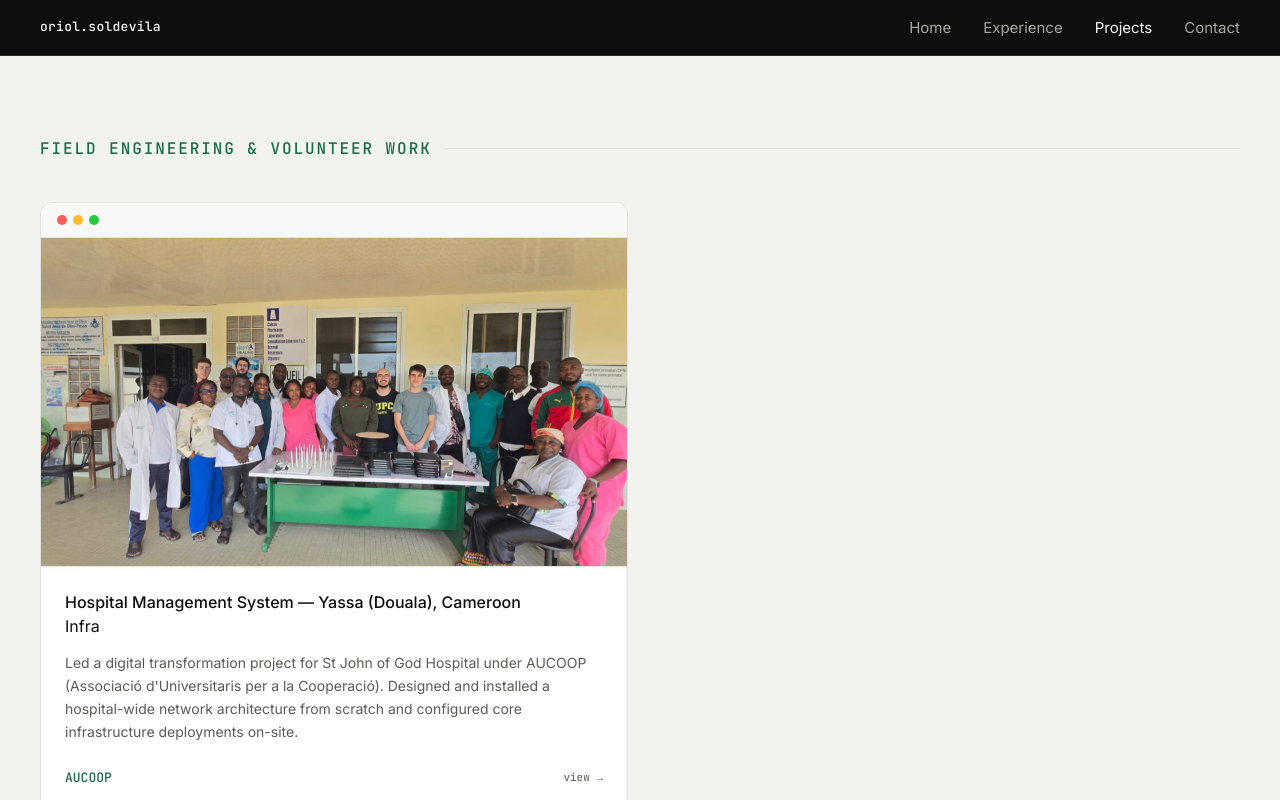
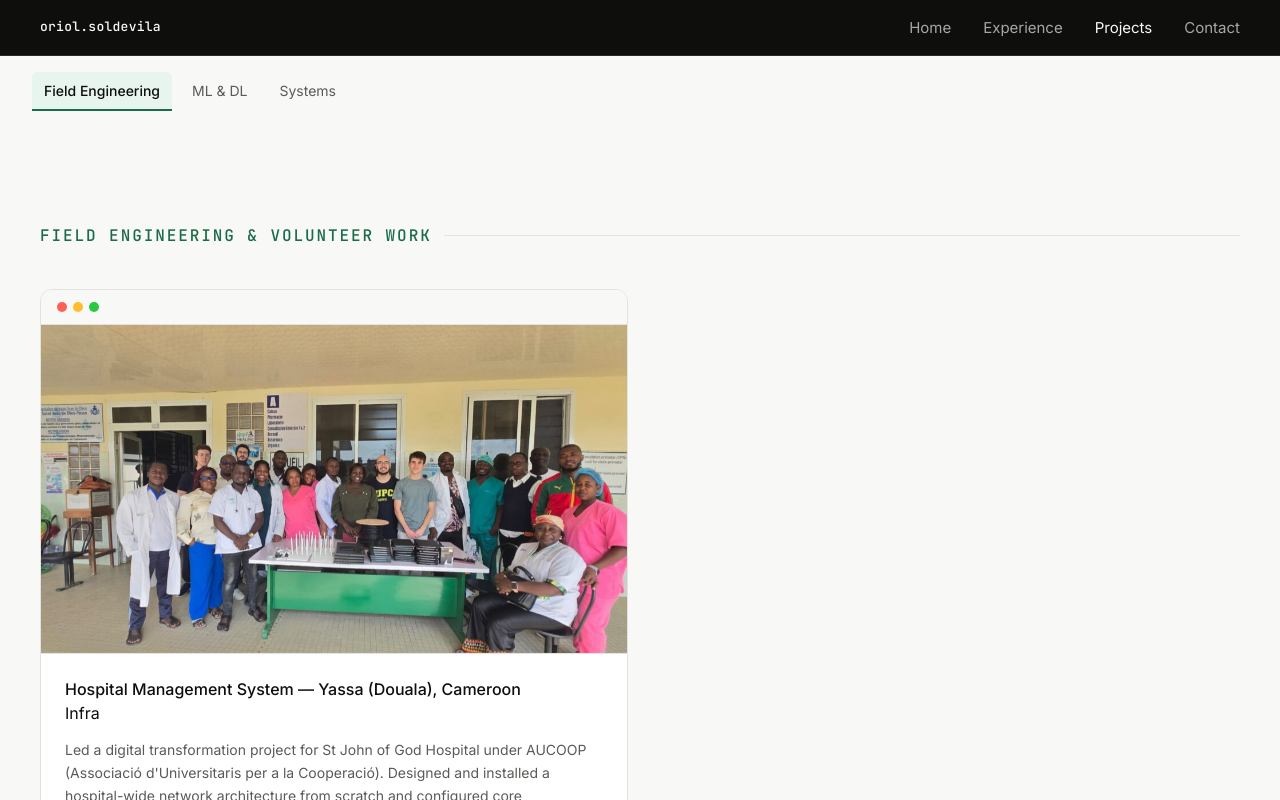
Before and after one commit to soldee/soldee.github.io, a React (Vite) app: page /projects in a window 1280 px wide. Shown: the top 800 px of the page. Built offline with nearby package versions, Linux system fonts and the light colour scheme.

Commit message:
added index to projects for easier navigation. Homogenized active tab colors

```diff
--- a/src/index.css
+++ b/src/index.css
@@ -169,9 +169,9 @@ nav {
 }
 
 .motto-eyebrow-btn.active {
-  background: var(--text);
-  color: var(--text-inv);
-  font-weight: 500;
+  background: var(--accent-light);
+  color: var(--accent);
+  font-weight: 1000;
 }
 
 .carousel-dots {
@@ -237,7 +237,7 @@ nav {
 .btn-ghost:hover { border-color: #555; color: var(--text-inv); }
 
 /* Main layout blocks */
-.section { padding: 80px 2.5rem; }
+.section { padding: 80px 2.5rem; background: '#F2F2EF'}
 .section-inner {
   max-width: 1200px;
   margin: 0 auto;
@@ -491,9 +491,82 @@ nav {
   box-shadow: 0 1px 4px rgba(0, 0, 0, 0.3);
 }
 
+.projects-index-fixed {
+  position: fixed;
+  top: 150px;
+  left: max(2rem, -600px);
+  width: 220px;
+  display: flex;
+  flex-direction: column;
+  gap: 8px;
+  z-index: 50;
+}
+
+.index-item {
+  background: none;
+  border: none;
+  text-align: left;
+  font-family: var(--sans);
+  font-size: 14px;
+  color: var(--text-sec);
+  cursor: pointer;
+  padding: 10px 12px;
+  border-left: 2px solid transparent;
+  border-radius: 0 6px 6px 0;
+  transition: all 0.2s ease;
+}
+
+.index-item:hover {
+  color: var(--text);
+  background: rgba(0, 0, 0, 0.03);
+}
+
+.index-item.active {
+  color: var(--text);
+  border-left-color: var(--accent); /* Uses your primary highlight color */
+  font-weight: 500;
+  background: var(--accent-light);
+}
+
+/* When the screen gets too small for a side menu, put it back in the normal flow at the top */
+@media (max-width: 1400px) {
+  .projects-index-fixed {
+    position: relative;
+    top: 0;
+    left: 0;
+    width: 100%;
+    flex-direction: row;
+    overflow-x: auto;
+    padding: 1rem 2rem;
+    margin-bottom: 1rem;
+    scrollbar-width: none;
+    -ms-overflow-style: none;
+  }
+
+  .projects-index-fixed::-webkit-scrollbar {
+    display: none;
+  }
+
+  .index-header {
+    display: none;
+  }
+
+  .index-item {
+    border-left: none;
+    border-bottom: 2px solid transparent;
+    border-radius: 6px 6px 0 0;
+    white-space: nowrap;
+  }
+
+  .index-item.active {
+    border-left-color: transparent;
+    border-bottom-color: var(--accent);
+  }
+}
+
 /* Skills Section */
 .skills-grid { display: grid; grid-template-columns: 1fr 1fr; gap: 2rem; }
-.skill-cat { font-font-size: 16px; font-weight: 500; letter-spacing: 0.06em; margin-bottom: 0.7rem; display: block; }
+.skill-cat { font-size: 16px; font-weight: 500; letter-spacing: 0.06em; margin-bottom: 0.7rem; display: block; }
 .skill-tags { display: flex; flex-wrap: wrap; gap: 6px; }
 .stag { font-size: 14px; padding: 5px 13px; border-radius: 6px; border: 1px solid var(--border); color: var(--text-sec); background: var(--card-bg); }
 
--- a/src/pages/Experience.jsx
+++ b/src/pages/Experience.jsx
@@ -1,23 +1,5 @@
 import React from 'react';
 import { ArrowDownIcon } from '../components/Icons';
-
-const statsData = [
-  {
-    num: "90",
-    unit: "%",
-    desc: "Data synchronisation latency reduced in MDM migration to event-driven architecture"
-  },
-  {
-    num: "500",
-    unit: "k+",
-    desc: "Daily requests handled after scaling a document management system"
-  },
-  {
-    num: "3",
-    unit: " yrs",
-    desc: "Production data engineering across Spark, Kafka, MongoDB, and Hadoop"
-  }
-];
 
 const experienceData = [
   {
@@ -141,16 +123,6 @@ const Experience = () => {
       <div className="section-inner">
         <p className="section-label">Professional experience</p>
 
-        {/* Stats Grid */}
-        <div className="stats-grid">
-          {statsData.map((stat, index) => (
-            <div className="stat-cell" key={`stat-${index}`}>
-              <p className="stat-num">{stat.num}<span>{stat.unit}</span></p>
-              <p className="stat-desc">{stat.desc}</p>
-            </div>
-          ))}
-        </div>
-
         {/* Experience Timeline */}
         <div className="timeline">
           {experienceData.map((exp) => (
--- a/src/pages/Projects.jsx
+++ b/src/pages/Projects.jsx
@@ -205,7 +205,7 @@ const ProjectCard = ({ project, langClass }) => {
 
       <div className="proj-footer">
         <span className="proj-metric">{project.metric}</span>
-        {hasLink && <span className="proj-link-text">view &rarr;</span>}
+        {hasLink && <span className="proj-link-text">VIEW &rarr;</span>}
       </div>
 
     </CardWrapper>
@@ -214,9 +214,68 @@ const ProjectCard = ({ project, langClass }) => {
 
 
 const Projects = () => {
+  const [activeSection, setActiveSection] = useState('volunteer');
+
+  // Track scroll position to update the active index
+  useEffect(() => {
+    const observer = new IntersectionObserver(
+      (entries) => {
+        entries.forEach((entry) => {
+          if (entry.isIntersecting) {
+            setActiveSection(entry.target.id);
+          }
+        });
+      },
+      { rootMargin: '-20% 0px -60% 0px' }
+    );
+
+    const sectionIds = ['volunteer', 'ml', 'systems'];
+    sectionIds.forEach((id) => {
+      const element = document.getElementById(id);
+      if (element) observer.observe(element);
+    });
+
+    return () => {
+      sectionIds.forEach((id) => {
+        const element = document.getElementById(id);
+        if (element) observer.unobserve(element);
+      });
+    };
+  }, []);
+
+  const handleNavClick = (id) => {
+    setActiveSection(id);
+    const element = document.getElementById(id);
+    if (element) {
+      const y = element.getBoundingClientRect().top + window.scrollY - 80;
+      window.scrollTo({ top: y, behavior: 'smooth' });
+    }
+  };
+
   return (
     <>
-      <section className="section" style={{ background: '#F2F2EF' }}>
+      <aside className="projects-index-fixed">
+        <button
+          onClick={() => handleNavClick('volunteer')}
+          className={`index-item ${activeSection === 'volunteer' ? 'active' : ''}`}
+        >
+          Field Engineering
+        </button>
+        <button
+          onClick={() => handleNavClick('ml')}
+          className={`index-item ${activeSection === 'ml' ? 'active' : ''}`}
+        >
+          ML & DL
+        </button>
+        <button
+          onClick={() => handleNavClick('systems')}
+          className={`index-item ${activeSection === 'systems' ? 'active' : ''}`}
+        >
+          Systems
+        </button>
+      </aside>
+
+      <section id="volunteer" className="section" >
         <div className="section-inner">
           <p className="section-label">Field engineering &amp; volunteer work</p>
           <div className="projects-grid">
@@ -227,7 +286,7 @@ const Projects = () => {
         </div>
       </section>
 
-      <section className="section" style={{ background: '#F2F2EF' }}>
+      <section id="ml" className="section" style={{ paddingTop: "0px" }}>
         <div className="section-inner">
           <p className="section-label">MSc projects — machine learning &amp; deep learning</p>
           <div className="projects-grid">
@@ -238,7 +297,7 @@ const Projects = () => {
         </div>
       </section>
 
-      <section className="section">
+      <section id="systems" className="section" style={{ paddingTop: "0px" }}>
         <div className="section-inner">
           <p className="section-label">Systems projects — built from scratch</p>
           <div className="projects-grid">
```
